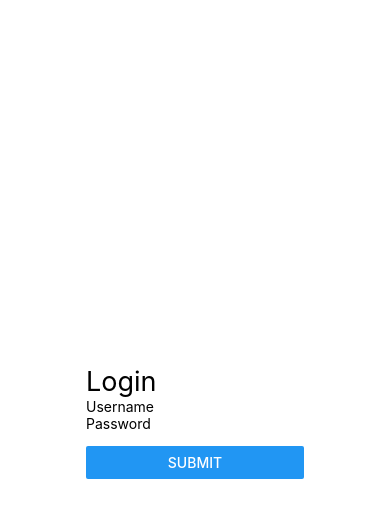
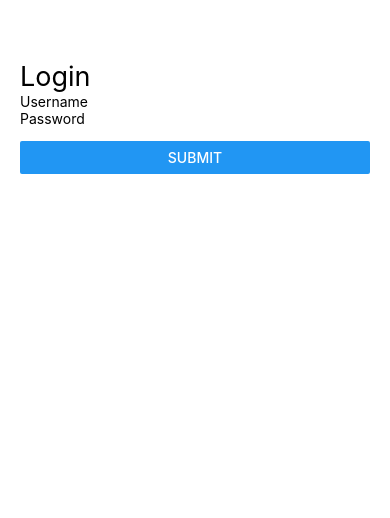
Before and after one commit to nikolovnikos/react-native-hackathon, a React Native app in the folder casino/: screen / in a window 390 px wide. Both pictures are taken after a click on the button "LOGIN". Shown: the top 518 px of the page. Built offline with nearby package versions, Linux system fonts and the light colour scheme.

Commit message:
working on login

```diff
--- a/casino/src/components/Login.js
+++ b/casino/src/components/Login.js
@@ -31,13 +31,13 @@ export default class Login extends Component {
         return (
             <View style={styles.container}>
                 {
-                    this.state.showLoginForm && <View>
+                    this.state.showLoginForm && <View style={styles.container2}>
                     <ScrollView style={{padding: 20}}>
                         <Text style={{fontSize: 27}}>
                             Login
                         </Text>
                         <TextInput placeholder='Username' />
-                        <TextInput placeholder='Password' />
+                        <TextInput placeholder='Password' secureTextEntry={true}/>
                         <View style={{margin:7}} />
                         <Button onPress={this.onSubmit} title="Submit"/>
                     </ScrollView>
@@ -68,7 +68,13 @@ const styles = StyleSheet.create({
     container: {
         flex: 1,
         backgroundColor: '#fff',
-        alignItems: 'center',
-        justifyContent: 'center',
+        marginTop: 40,
+        // alignItems: 'center',
+        // justifyContent: 'center',
     },
+    container2: {
+        flex: 1,
+        alignItems: 'stretch',
+        justifyContent: 'space-between',
+    }
 });
```
